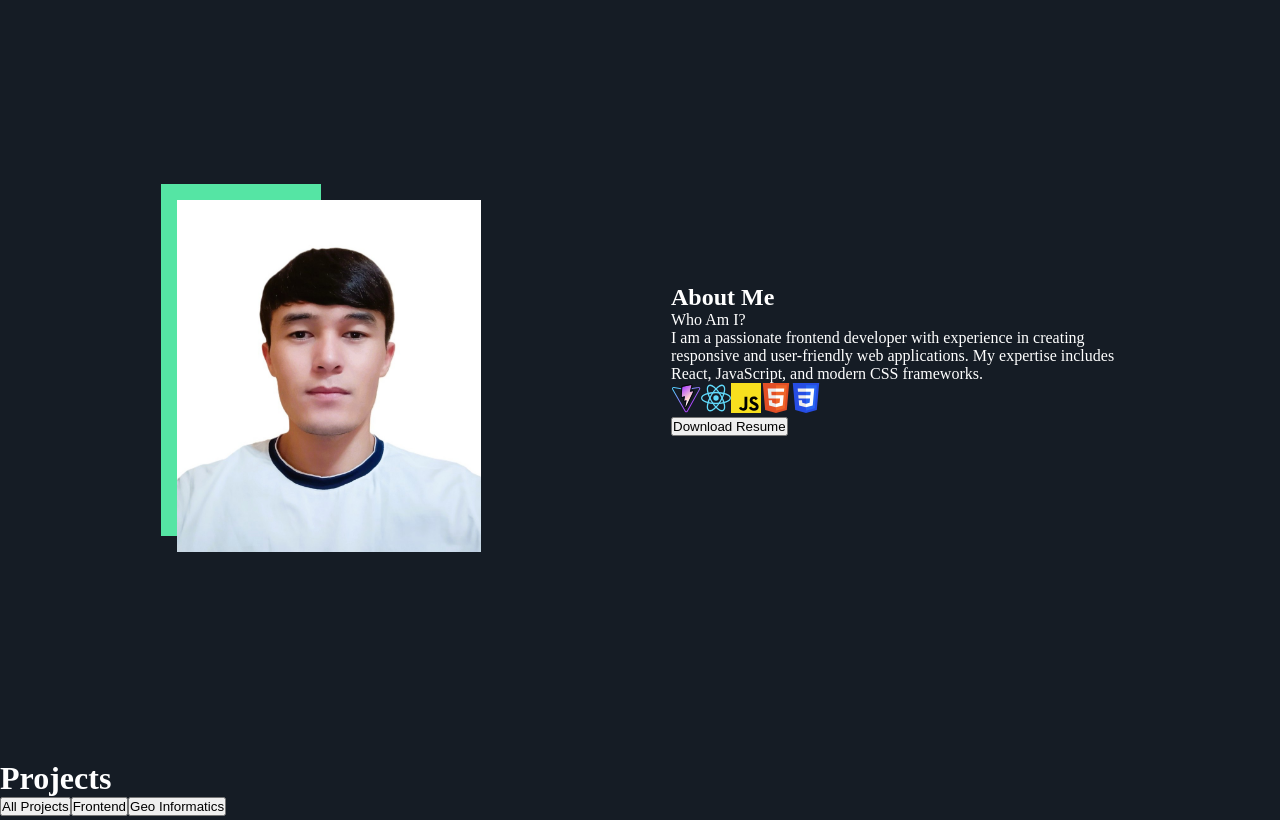
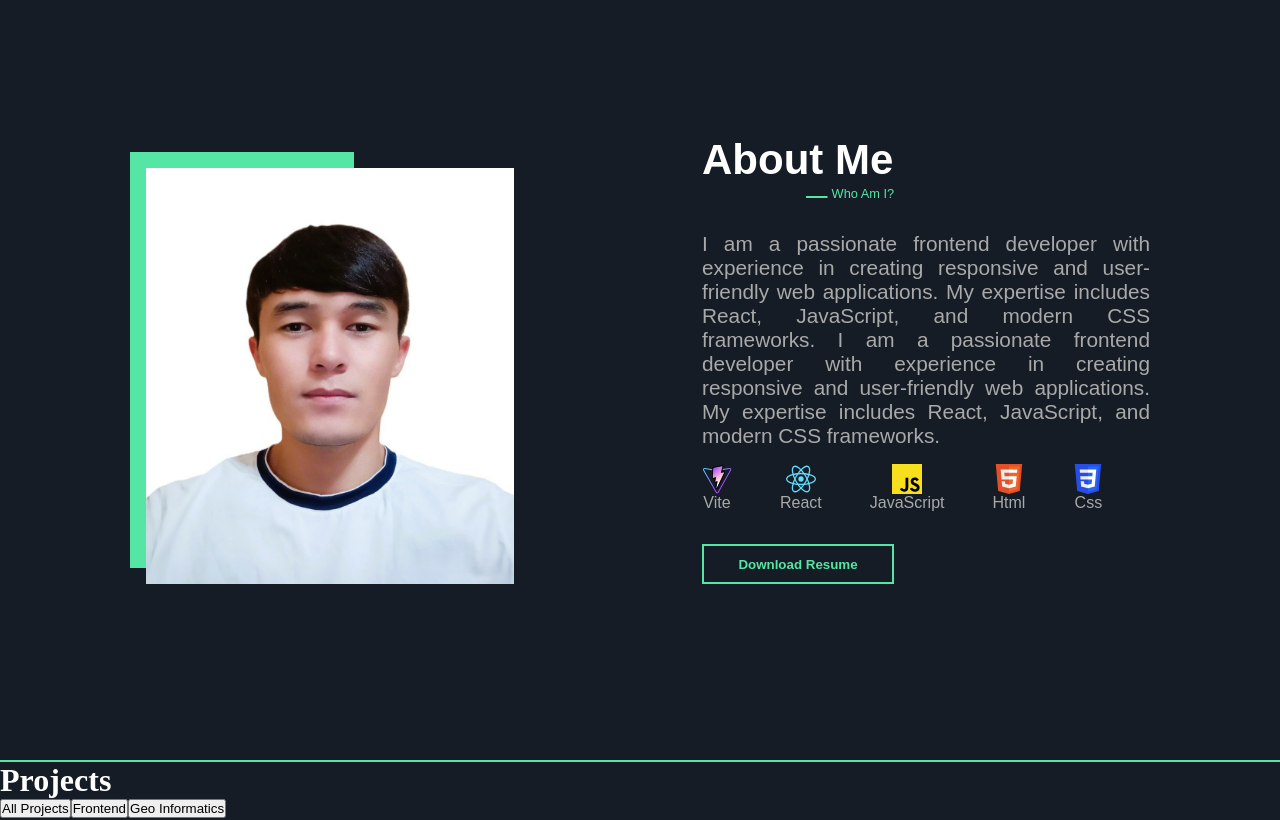
Before and after one commit to MukhriddinToshboyev/Portfoliyo, a React (Vite) app: page / in a window 1280 px wide. Shown: the part 840-1660 px from the top of the page. Built offline with nearby package versions, Linux system fonts and the light colour scheme.

Commit message:
style: About

```diff
--- a/src/About/index.jsx
+++ b/src/About/index.jsx
@@ -3,6 +3,7 @@ import Rasm1 from "../assets/photo_2025-05-27_18-40-45.jpg";
 
 function About() {
   return (
+    <div className="About">
       <div className="About_container">
         <div className="About_navbar">
           <div className="About_navbar_img">
@@ -10,14 +11,31 @@ function About() {
           </div>
         </div>
         <div className="About_section">
+          <div className="About_section_name">
             <h2 className="About_title">About Me</h2>
+            <div className="About_title_span">
+              <svg
+                xmlns="http://www.w3.org/2000/svg"
+                width="22"
+                height="2"
+                viewBox="0 0 22 2"
+                fill="none"
+              >
+                <path d="M0 1H21.513" stroke="#55E5A4" stroke-width="2" />
+              </svg>
               <span className="About_span"> Who Am I? </span>
+            </div>
+          </div>
           <p className="About_section_text">
             I am a passionate frontend developer with experience in creating
             responsive and user-friendly web applications. My expertise includes
-          React, JavaScript, and modern CSS frameworks.
+            React, JavaScript, and modern CSS frameworks. I am a passionate
+            frontend developer with experience in creating responsive and
+            user-friendly web applications. My expertise includes React,
+            JavaScript, and modern CSS frameworks.
           </p>
-        <div>
+          <div className="About_icons">
+            <div className="About_icon">
               <svg
                 xmlns="http://www.w3.org/2000/svg"
                 width="30"
@@ -94,6 +112,9 @@ function About() {
                   </linearGradient>
                 </defs>
               </svg>
+              <span className="About_icon_text"> Vite </span>
+            </div>
+            <div className="About_icon">
               <svg
                 xmlns="http://www.w3.org/2000/svg"
                 viewBox="-11.5 -10.23174 23 20.46348"
@@ -108,6 +129,10 @@ function About() {
                   <ellipse rx="11" ry="4.2" transform="rotate(120)" />
                 </g>
               </svg>
+              <span className="About_icon_text"> React </span>
+            </div>
+            <div>
+              <div className="About_icon">
                 <svg
                   xmlns="http://www.w3.org/2000/svg"
                   width="30"
@@ -118,6 +143,10 @@ function About() {
                   <path d="M0 0h256v256H0V0z" fill="#F7DF1E" />
                   <path d="M67.312 213.932l19.59-11.856c3.78 6.701 7.218 12.371 15.465 12.371 7.905 0 12.89-3.092 12.89-15.12v-81.798h24.057v82.138c0 24.917-14.606 36.259-35.916 36.259-19.245 0-30.416-9.967-36.087-21.996M152.381 211.354l19.588-11.341c5.157 8.421 11.859 14.607 23.715 14.607 9.969 0 16.325-4.984 16.325-11.858 0-8.248-6.53-11.17-17.528-15.98l-6.013-2.58c-17.357-7.387-28.87-16.667-28.87-36.257 0-18.044 13.747-31.792 35.228-31.792 15.294 0 26.292 5.328 34.196 19.247L210.29 147.43c-4.125-7.389-8.591-10.31-15.465-10.31-7.046 0-11.514 4.468-11.514 10.31 0 7.217 4.468 10.14 14.778 14.608l6.014 2.577c20.45 8.765 31.963 17.7 31.963 37.804 0 21.654-17.012 33.51-39.867 33.51-22.339 0-36.774-10.654-43.819-24.574" />
                 </svg>
+                <span className="About_icon_text"> JavaScript </span>
+              </div>
+            </div>
+            <div className="About_icon">
               <svg
                 xmlns="http://www.w3.org/2000/svg"
                 height="30"
@@ -137,6 +166,9 @@ function About() {
                   d="M255 208v57h70l-7 73-63 17v59l116-32 16-174zm0-114v56h137l5-56z"
                 />
               </svg>
+              <span className="About_icon_text"> Html </span>
+            </div>
+            <div className="About_icon">
               <svg
                 xmlns="http://www.w3.org/2000/svg"
                 height="30"
@@ -156,9 +188,15 @@ function About() {
                   d="m256 208v57h69l-7 73-62 17v59l115-32 26-288H256v56h80l-5.5 58Z"
                 />
               </svg>
+              <span className="About_icon_text"> Css </span>
             </div>
+          </div>
+          <div className="About_btn">
             <button> Download Resume</button>
           </div>
+        </div>
+      </div>
+      <h2 className="About_line"></h2>
     </div>
   );
 }
--- a/src/About/style.css
+++ b/src/About/style.css
@@ -3,8 +3,9 @@
   height: 100vh;
   margin: 0 auto;
   display: flex;
-  justify-content: space-around;
+  justify-content: space-between;
   align-items: center;
+  font-family: sans-serif;
 }
 
 .About_navbar {
@@ -12,18 +13,89 @@
 }
 
 .About_navbar_img {
-  width: 10rem;
-  height: 22rem;
+  width: 14rem;
+  height: 26rem;
   background-color: #55e5a4;
 }
 
 .About_navbar_img img {
   margin-top: 1rem;
   margin-left: 1rem;
-  width: 19rem;
-  height: 22rem;
+  width: 23rem;
+  height: 26rem;
 }
+
+/* Section */
 
 .About_section {
   width: 28rem;
 }
+
+.About_section_name {
+  width: 15rem;
+  height: 6rem;
+}
+
+.About_title {
+  font-size: 2.625rem;
+  font-weight: bold;
+  font-family: sans-serif;
+}
+
+.About_title_span {
+  margin-left: 6.5rem;
+}
+
+.About_span {
+  font-size: 0.8rem;
+  color: #55e5a4;
+  font-family: sans-serif;
+}
+
+.About_section_text {
+  color: #a9a9a9;
+  font-size: 1.3rem;
+  display: flex;
+  text-align: justify;
+}
+
+/* Icon */
+
+.About_icons {
+  height: 5rem;
+  display: flex;
+  align-items: center;
+  justify-content: flex-start;
+  gap: 3rem;
+}
+
+.About_icon {
+  display: flex;
+  flex-direction: column;
+  justify-content: center;
+  align-items: center;
+}
+
+.About_icon_text {
+  color: #a9a9a9;
+}
+
+/* Button */
+
+.About_btn button {
+  margin-top: 1rem;
+  width: 12rem;
+  height: 2.5rem;
+  font-weight: bold;
+  background: none;
+  border: 2px solid #55e5a4;
+  color: #55e5a4;
+}
+
+/* Line */
+
+.About_line {
+  width: 100%;
+  height: 0.1rem;
+  background-color: #55e5a4;
+}
```
Lines whose indentation alone changed are shown as unchanged.
